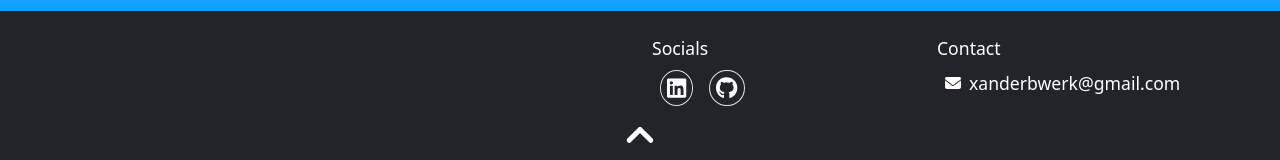
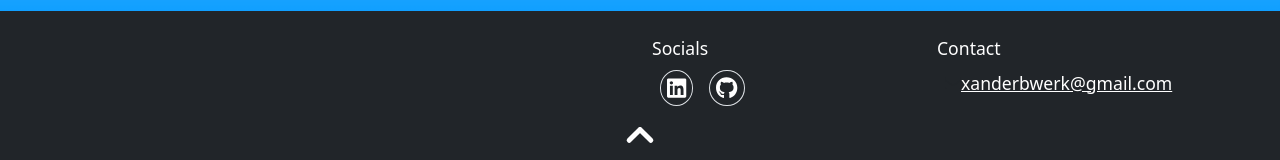
Before and after one commit to 99061142/Portfolio, a React (Create React App) app: page / in a window 1280 px wide. Shown: the part 1517-1677 px from the top of the page. Built offline with nearby package versions, Linux system fonts and the light colour scheme.

Commit message:
Made code cleaner (no added changes)

```diff
--- a/src/contacts.jsx
+++ b/src/contacts.jsx
@@ -2,7 +2,7 @@ import { Anchor } from "react-bootstrap"
 import { faEnvelope } from "@fortawesome/free-solid-svg-icons"
 import { FontAwesomeIcon } from "@fortawesome/react-fontawesome"
 
-function Contacts() {
+function Contacts({ anchorClassNames, iconClassNames }) {
     const CONTACTS = [
         {
             icon: faEnvelope,
@@ -12,19 +12,23 @@ function Contacts() {
     ];
     return (
         CONTACTS.map(({ href, icon, anchorText }, key) =>
-            <div className='ms-2 d-flex align-items-center' key={key}>
+            <div
+                className='ms-2 d-flex align-items-center'
+                key={key}
+            >
                 <FontAwesomeIcon
-                    className='pe-2 text-white'
+                    className={iconClassNames || null}
                     icon={icon}
                 />
                 <Anchor
-                    className='text-decoration-none'
+                    className={anchorClassNames || null}
                     href={href}
                 >
                     {anchorText}
                 </Anchor>
             </div>
-        ))
+        )
+    );
 }
 
 export default Contacts
```
